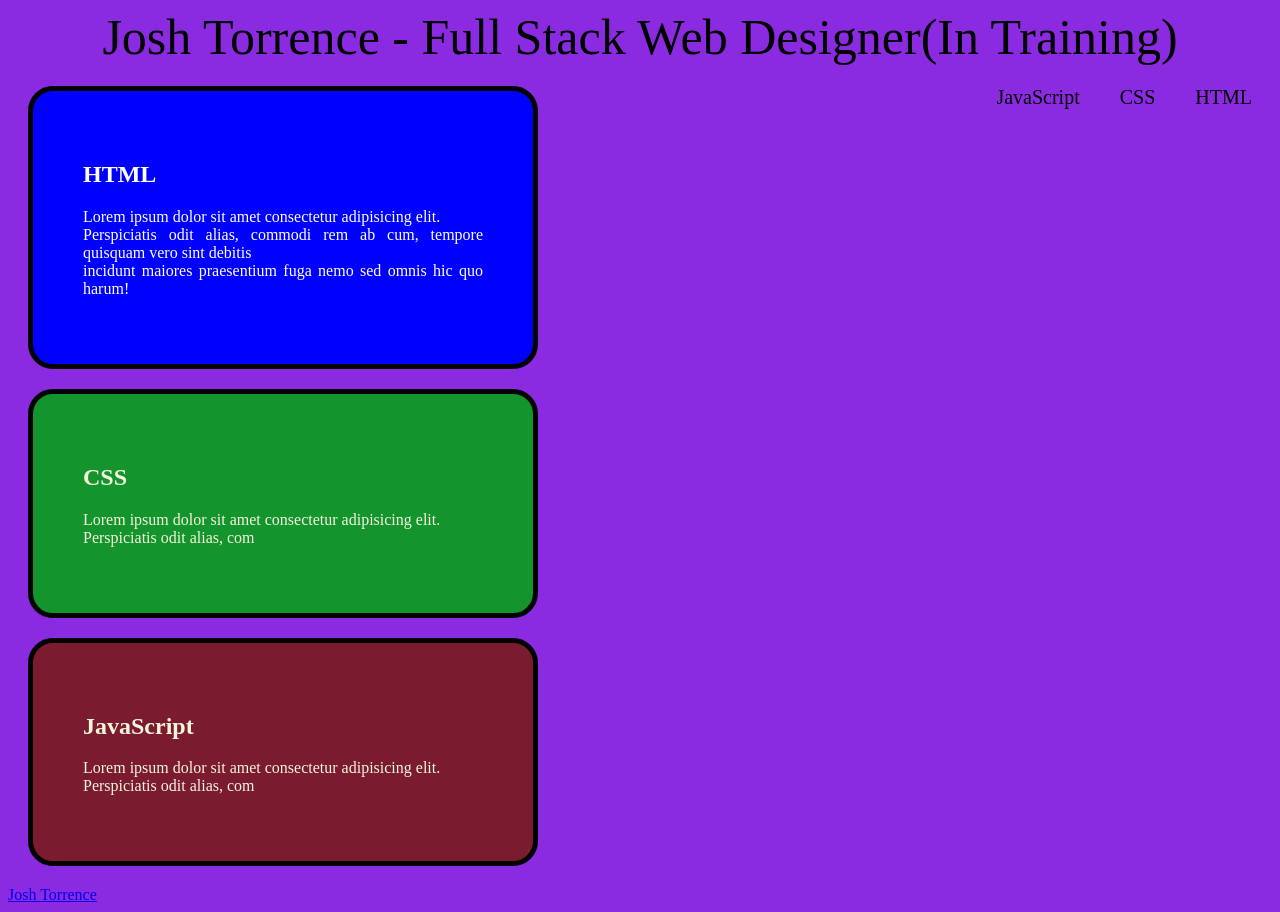
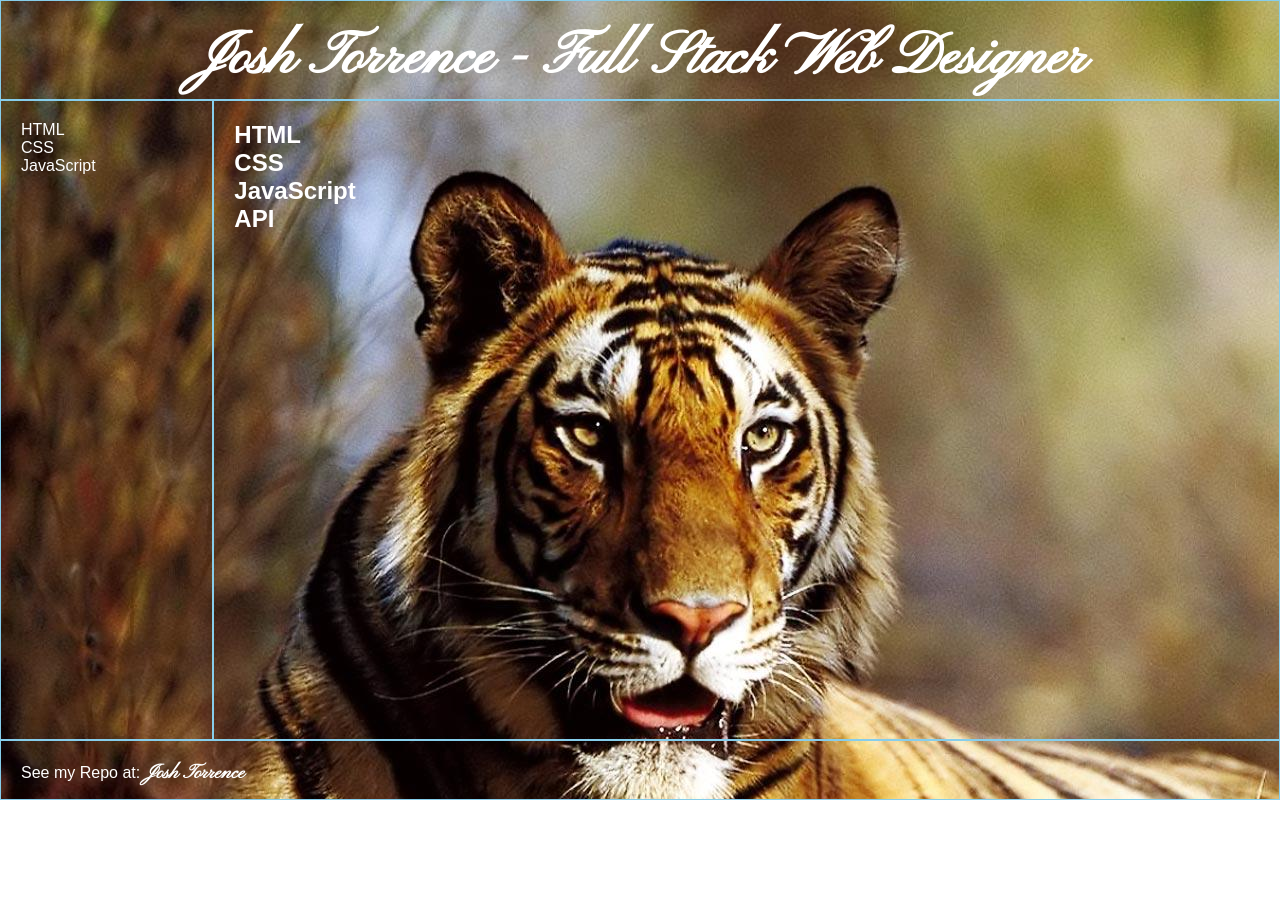
Before and after one commit to DeadEye44/Week2_Challenge, a plain HTML site: page index.html in a window 1280 px wide. After the commit the page ends 800 px from the top, so only its background shows below. Drawn offline with Linux system fonts and the light colour scheme.

Commit message:
new HTML and CSS

```diff
--- a/Assets/CSS/style.css
+++ b/Assets/CSS/style.css
@@ -1,57 +1,82 @@
-.header {
-    background-color: transparent !important;
-    list-style-type: none;
-    font-size: 50px;
-    text-align: center;
+* {
+    box-sizing: border-box;
     padding: 0;
     margin: 0;
 }
-.nav li {
+
+body {
+    font-family: Arial, Helvetica, sans-serif;
+    background-image: url(/Assets/Tiger.png);
+    font-size: 16px;
+    height: 100vh;
+    display: grid;
+    grid-template-areas:
+    'header header header'
+    'nav main main'
+    'footer footer footer'
+    ;
+    grid-template-columns: 1fr 4fr 1fr;
+    grid-template-rows: 100px 1fr 60px;
+}
+
+header,
+footer,
+main,
+nav {
+    color:rgb(255, 255, 255);
+    padding: 20px;
+    border:skyblue 1px solid;
+}
+
+header{
+    grid-area: header;
+    font-family: 'Pinyon Script', cursive;
+    font-size: 30px;
+    text-align: center;
+    padding: 20px;
+    word-wrap: unset;
+}
+
+nav {
+    grid-area: nav;
+    margin: ;
+}
+li {
+    list-style-type: none;
     margin: 0;
     padding: 0;
-    float: right;
-    display: inline-flex;
-    font-size: 20px;
-    padding: 20px;
-    ;
-}
-body {
-    background-color: blueviolet;
+    cursor: pointer;
+    border: 0;
+    color: white;
 }
 
-.box1 {
-    background-color: blue;
-    text-align: justify;
-    color: #ffff;
-    width: 400px;
-    border: 5px solid black;
-    border-radius: 25px;
-    padding: 50px;
-    margin: 20px;
+nav a {
+    color: white;
+    text-decoration: none;
 }
 
-.box2 {
-    text-align: justify;
-    color: #ffff;
-    width: 400px;
-    border: 5px solid black;
-    border-radius: 25px;
-    padding: 50px;
-    margin: 20px;
-    background-color: rgb(20, 148, 45);
-    text-align:justify;
-    color: beige;
+nav a:hover {
+    color: blue;
+    text-decoration: none;
+}
+main {
+    grid-area: main;
+}
+footer {
+    grid-area: footer;
 }
 
-.box3 {
-    text-align: justify;
-    color: #ffff;
-    width: 400px;
-    border: 5px solid black;
-    border-radius: 25px;
-    padding: 50px;
-    margin: 20px;
-    background-color: rgb(123, 27, 48);
-    text-align: left;
-    color: beige;
+footer a {
+    color: white;
+    text-decoration: none;
+    font-weight: bold;
+    text-decoration: none;
+    font-size: 20px;
+    font-family: 'Pinyon Script', cursive;
 }
+
+footer a:hover {
+    color: hotpink;
+    text-decoration: none;
+    font-weight: bold;
+}
--- a/index.html
+++ b/index.html
@@ -1,43 +1,42 @@
 <!DOCTYPE html>
-<hmtl lang="en us">
+<html lang="en us">
   <head>
     <title>Josh Torrence Web Design</title>
     <meta charset="UTF-8" />
     <meta name="viewport" content="width=device-width, initial-scale=1" />
     <link rel="stylesheet" href="./Assets/CSS/style.css"/>
+    <link rel="preconnect" href="https://fonts.googleapis.com">
+    <link rel="preconnect" href="https://fonts.gstatic.com" crossorigin>
+    <link href="https://fonts.googleapis.com/css2?family=Pinyon+Script&display=swap" rel="stylesheet">
   </head>
-  <section class="header">
-  <header>Josh Torrence - Full Stack Web Designer(In Training)</header>
-  <div class="nav li">
-    <li>HTML</li>
-    <li>CSS</li>
-    <li>JavaScript</li>
-  </div>
-  </section>
   <body>
-    <section class="body">
-      <div class= "box1">
+    <header>
+      <h1>Josh Torrence - Full Stack Web Designer</h1>
+    </header>
+    <main>
+      <div>
         <h2>HTML</h2>
-          <p>
-            Lorem ipsum dolor sit amet consectetur adipisicing elit.<br> Perspiciatis odit alias, commodi rem ab cum, tempore quisquam vero sint debitis <br>incidunt maiores praesentium fuga nemo sed omnis hic quo harum!
-          </p>
       </div>
-      <div class="box2">
+      <div>
         <h2>CSS</h2>
-          <p>
-            Lorem ipsum dolor sit amet consectetur adipisicing elit.<br> Perspiciatis odit alias, com
-          </p>
       </div>
-      <div class="box3">
+      <div>
         <h2>JavaScript</h2>
-          <p>
-            Lorem ipsum dolor sit amet consectetur adipisicing elit.<br> Perspiciatis odit alias, com
-          </p>
       </div>
-    </section>
+      <div>
+        <h2>API</h2>
+      </div>
+    </main>
+    <nav>
+      <li><a href="#HTML">HTML</a></li>
+      <li><a href="#CSS">CSS</a></li>
+      <li><a href="#Java">JavaScript</a></li>
+    </nav>
+    <footer>
+      <p>
+        See my Repo at:
+        <a href="https://github.com/DeadEye44" target="_blank">Josh Torrence</a>
+      </p>
+    </footer>
   </body>
-  <footer class="site-footer">
-    <span class="site-footer-owner">
-      <a href="https://github.com/DeadEye44.com">Josh Torrence</a>
-    </span>
 </hmtl>
```
Also changed, not shown: Assets/Tiger.png (added).
